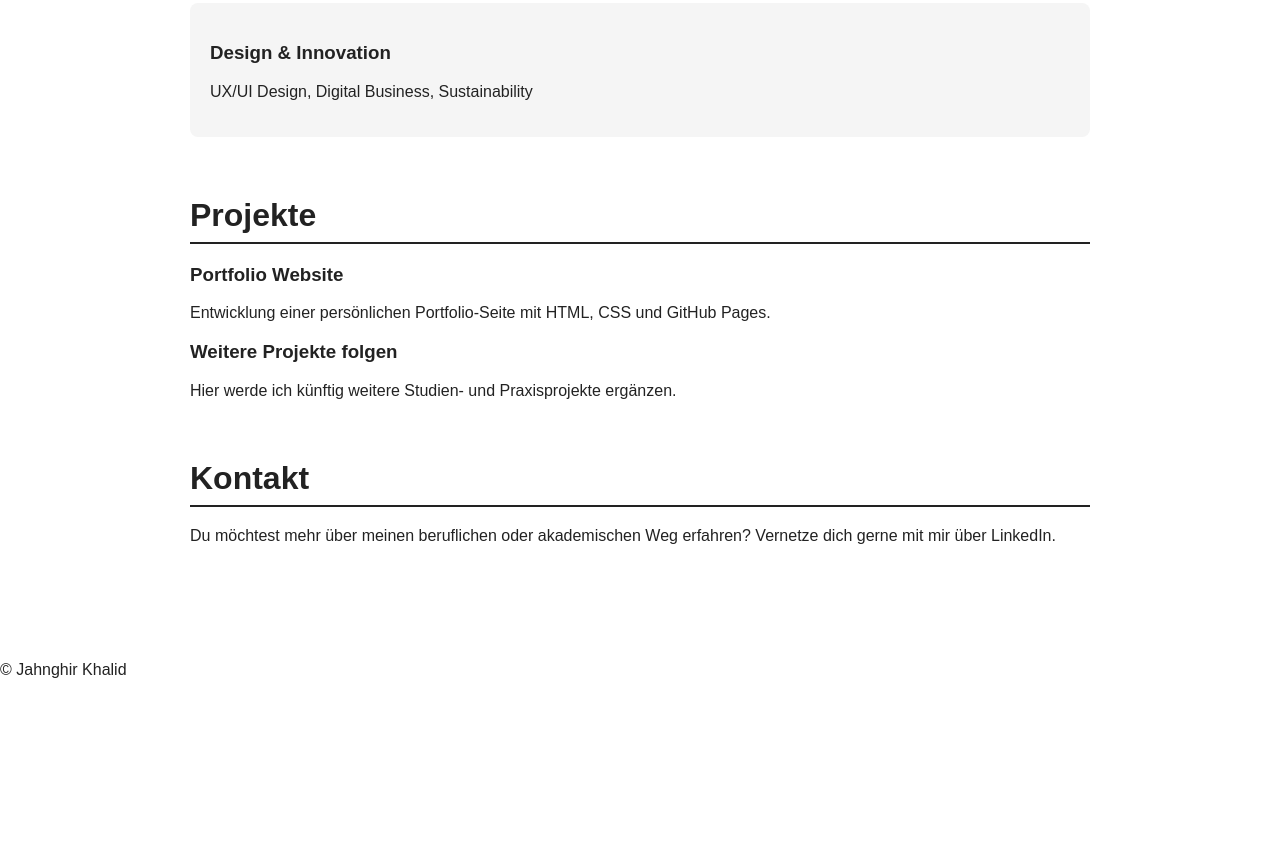
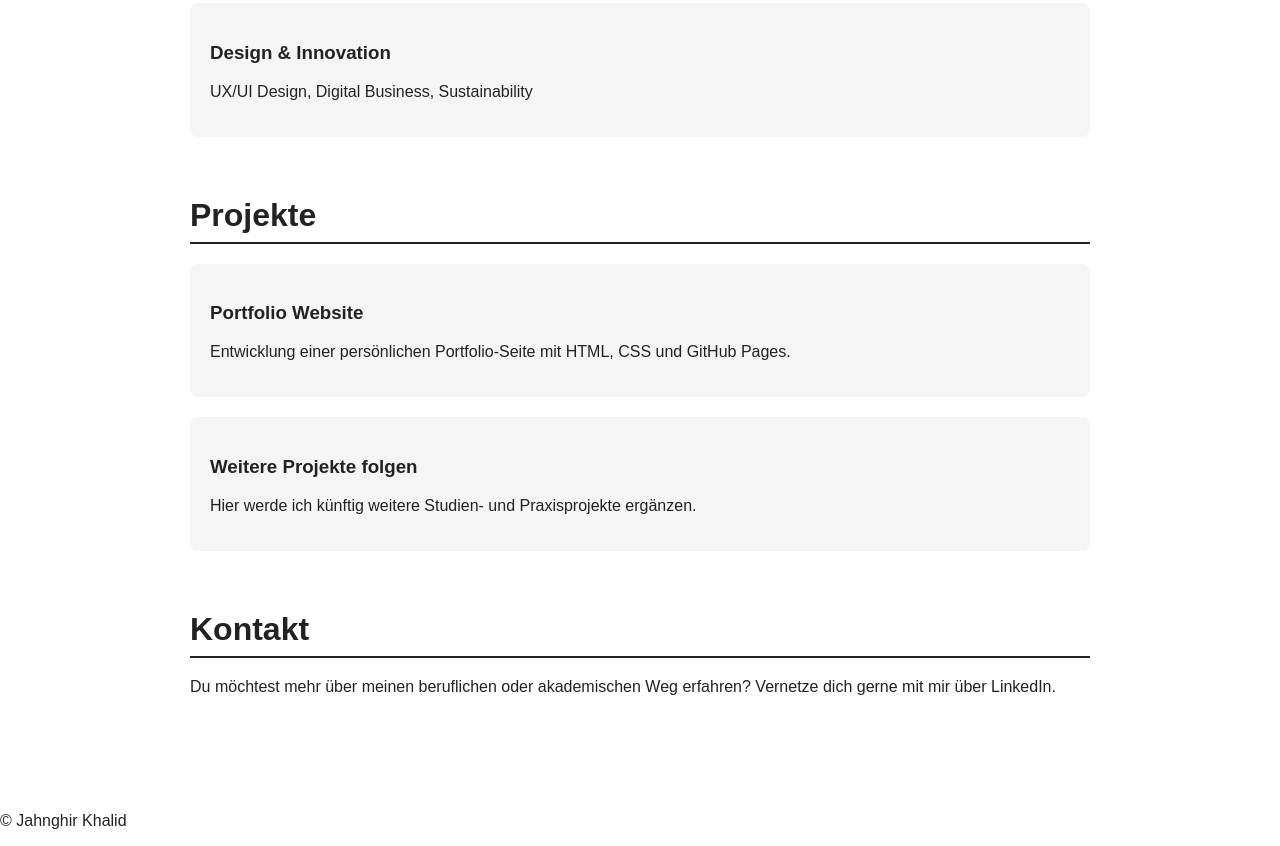
Before and after one commit to khalid14dev/portfolio-page, a plain HTML site: page index.html in a window 1280 px wide. Shown: the part 1332-2178 px from the top of the page. Before the commit the page ends 2027 px from the top, so only its background shows below. Drawn offline with Linux system fonts and the light colour scheme.

Commit message:
Projektkarten gestaltet

```diff
--- a/index.html
+++ b/index.html
@@ -76,7 +76,7 @@
       <section id="projekte">
         <h2>Projekte</h2>
 
-        <article>
+        <article class="project-card">
           <h3>Portfolio Website</h3>
           <p>
             Entwicklung einer persönlichen Portfolio-Seite mit HTML, CSS und
@@ -84,7 +84,7 @@
           </p>
         </article>
 
-        <article>
+        <article class="project-card">
           <h3>Weitere Projekte folgen</h3>
           <p>
             Hier werde ich künftig weitere Studien- und Praxisprojekte ergänzen.
--- a/style.css
+++ b/style.css
@@ -66,3 +66,9 @@ section h2 {
   margin-bottom: 20px;
   border-radius: 8px;
 }
+.project-card {
+  background-color: #f5f5f5;
+  padding: 20px;
+  margin-bottom: 20px;
+  border-radius: 8px;
+}
```
